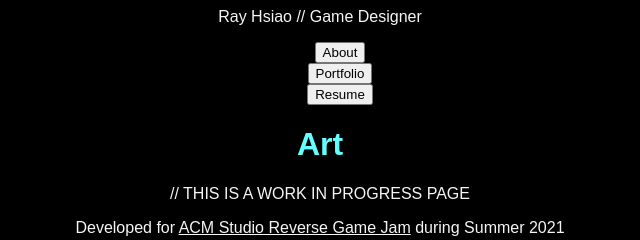
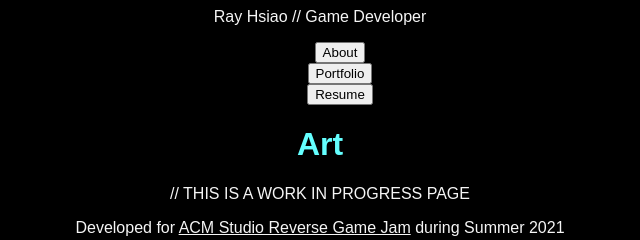
Before and after one commit to rh5140/rh5140.github.io, a Gatsby site: page /cranky in a window 1280 px wide. Shown: the top 240 px of the page, 320-960 px from the left. Built offline with nearby package versions, Linux system fonts and the light colour scheme; Gatsby itself is replaced by a stand-in of ours.

Commit message:
Change designer to developer

```diff
--- a/src/components/layout.js
+++ b/src/components/layout.js
@@ -16,7 +16,7 @@ const Layout = ({ pageTitle, children }) => {
     <div className={container}>
         {/* Get rid of hardcoding later :) */}
         <title>{pageTitle} | Ray Hsiao </title>
-        <header className={siteTitle}> Ray Hsiao // Game Designer </header>
+        <header className={siteTitle}> Ray Hsiao // Game Developer </header>
         <nav className={navLinkContainer}>
             <ul className={navLinks}>
                 <li className={navLinkItem}>
```
